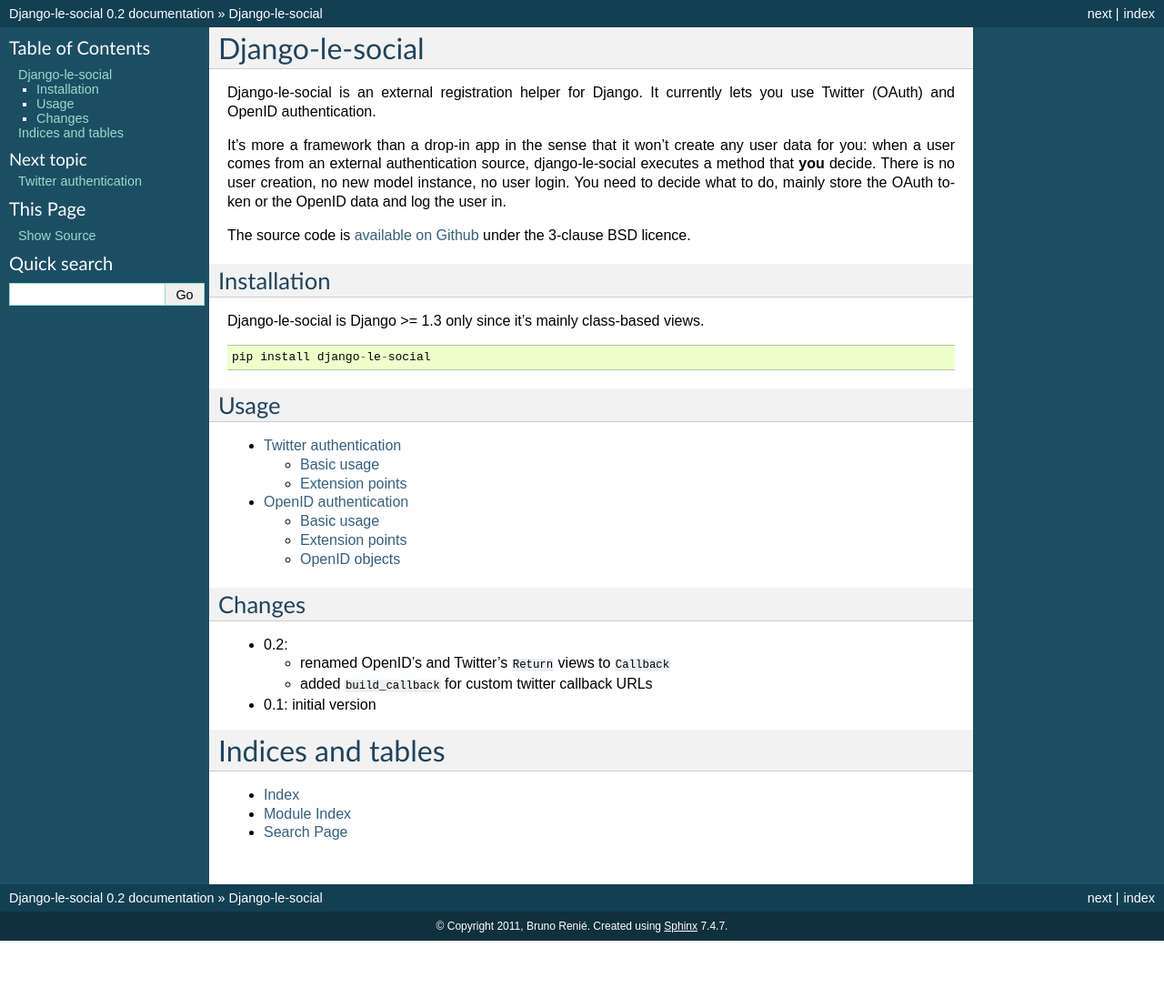
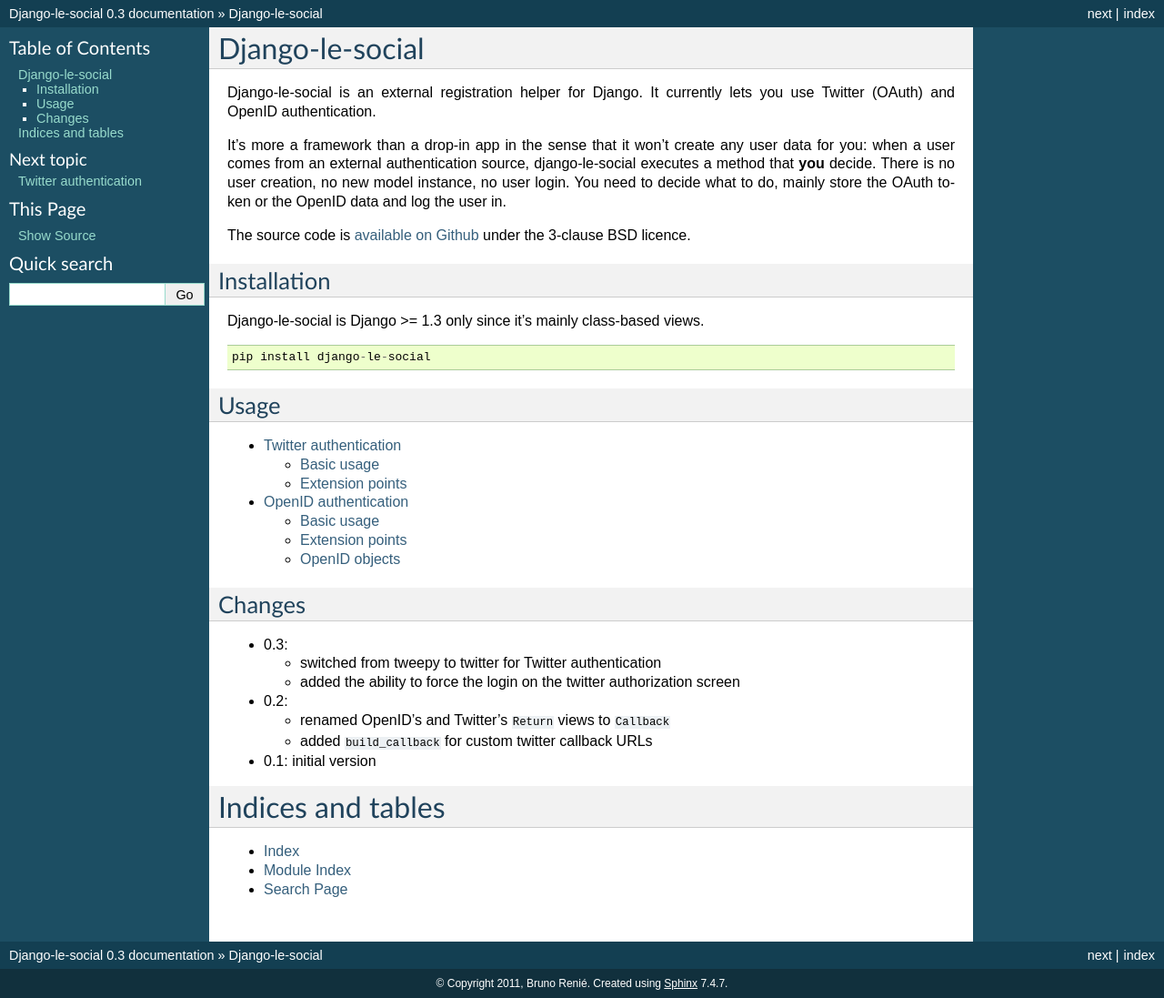
Before and after one commit to brutasse/django-le-social, a Sphinx documentation site: the page built from docs/index.rst, in a window 1280 px wide. Shown: the whole page at 91% size. Built offline with Sphinx 7.4.7, drawn with Linux system fonts in a browser that asks for light colours; before the commit the page ends 1034 px from its top, so only the background shows below that.

```diff
--- a/docs/conf.py
+++ b/docs/conf.py
@@ -48,9 +48,9 @@ copyright = u'2011, Bruno Renié'
 # built documents.
 #
 # The short X.Y version.
-version = '0.2'
+version = '0.3'
 # The full version, including alpha/beta/rc tags.
-release = '0.2'
+release = '0.3'
 
 # The language for content autogenerated by Sphinx. Refer to documentation
 # for a list of supported languages.
--- a/docs/index.rst
+++ b/docs/index.rst
@@ -35,6 +35,11 @@ Usage
 Changes
 -------
 
+* 0.3:
+
+  * switched from tweepy to twitter for Twitter authentication
+  * added the ability to force the login on the twitter authorization screen
+
 * 0.2:
 
   * renamed OpenID's and Twitter's ``Return`` views to ``Callback``
--- a/le_social/__init__.py
+++ b/le_social/__init__.py
@@ -1 +1 @@
-__version__ = '0.2'
+__version__ = '0.3'
```
